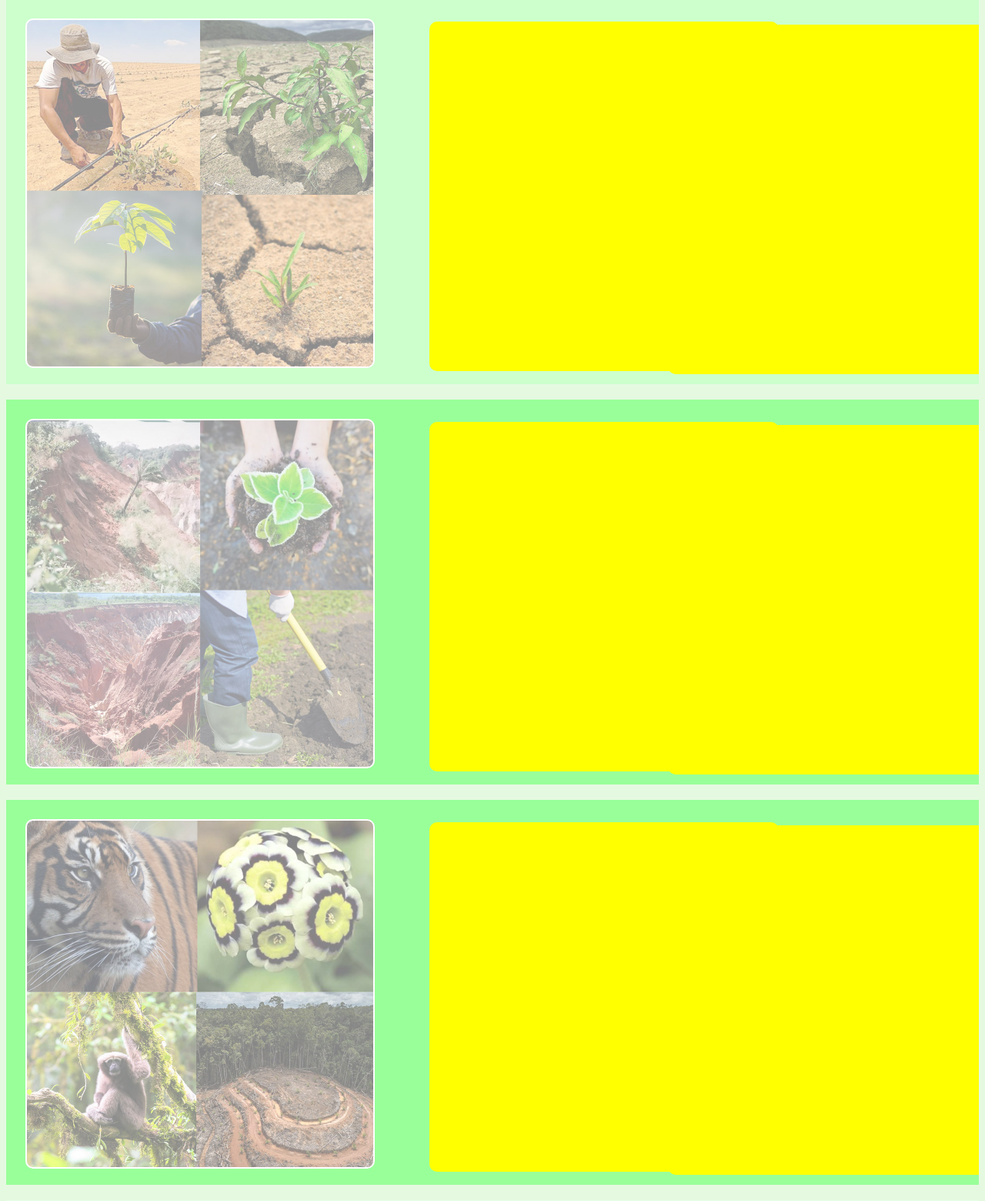
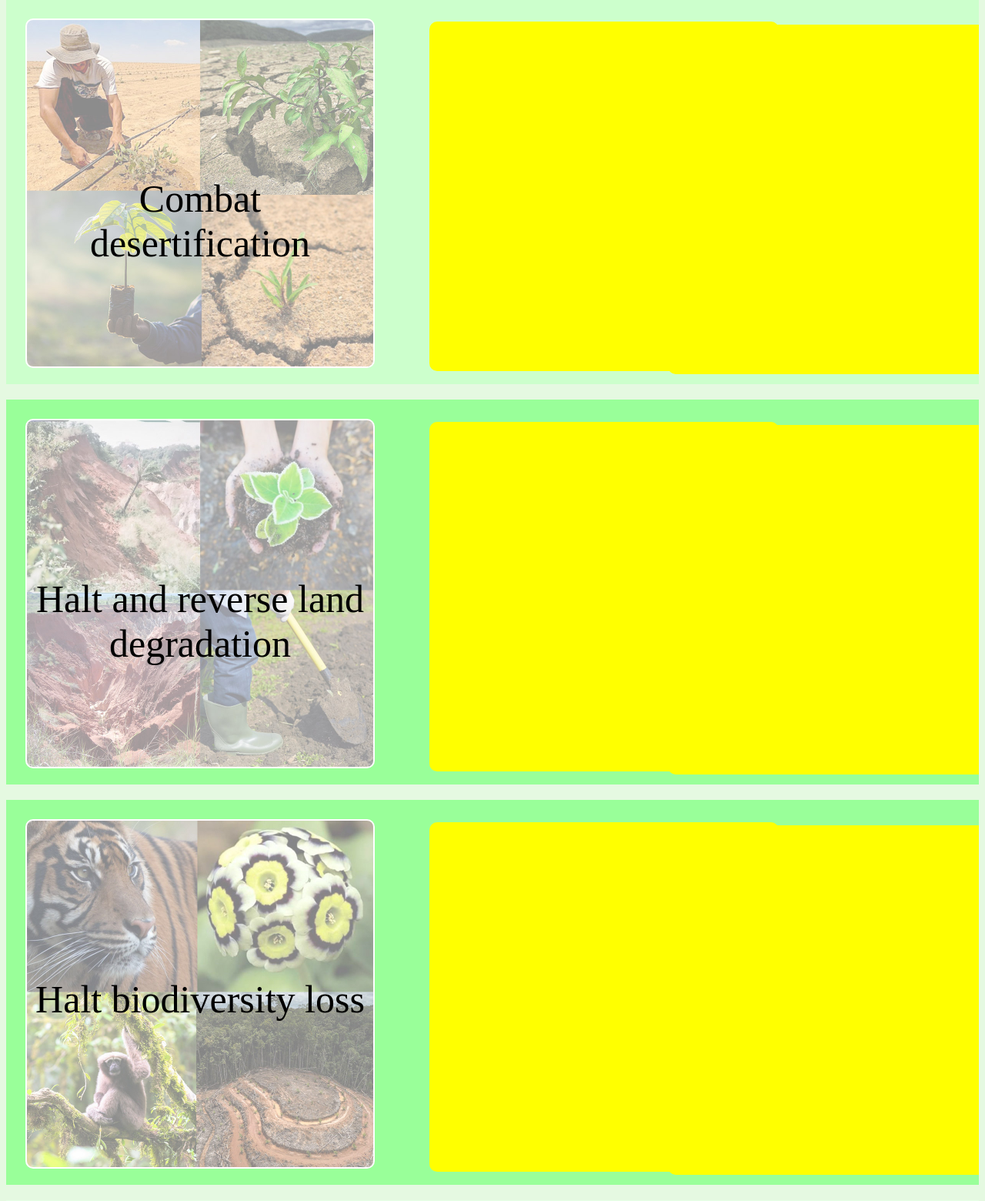
Before and after one commit to uditha-s/planting.greenvibes.lk, a PHP site: page / in a window 1280 px wide. Shown: the part 2547-4107 px from the top of the page at 77% size. Run offline with PHP 8.4, Linux system fonts and the light colour scheme.

Commit message:
added some text in to divisions

```diff
--- a/web/green.css
+++ b/web/green.css
@@ -839,4 +839,6 @@ margin-left:0px;
 }
 .tex{
 	margin-top:45%;
+	font-size:50px;
+	text-align:center;
 }
--- a/web/index.html
+++ b/web/index.html
@@ -136,18 +136,18 @@ Combat global poaching and trafficking
 
 <div class="wd">
 
-<div class="niya"></div>
+<div class="niya"><div class="tex">Combat desertification</div></div>
 <div class="forestinclude"></div>
 <div class="forestinclude2"></div>
 
 </div>
 <div class="we">
-<div class="land"></div>
+<div class="land"><div class="tex">Halt and reverse land degradation</div></div>
 <div class="forestinclude"></div>
 <div class="forestinclude2"></div>
 </div>
 <div class="wf">
-<div class="bio"></div>
+<div class="bio"><div class="tex">Halt biodiversity loss</div></div>
 <div class="forestinclude"></div>
 <div class="forestinclude2"></div>
 </div>
```
